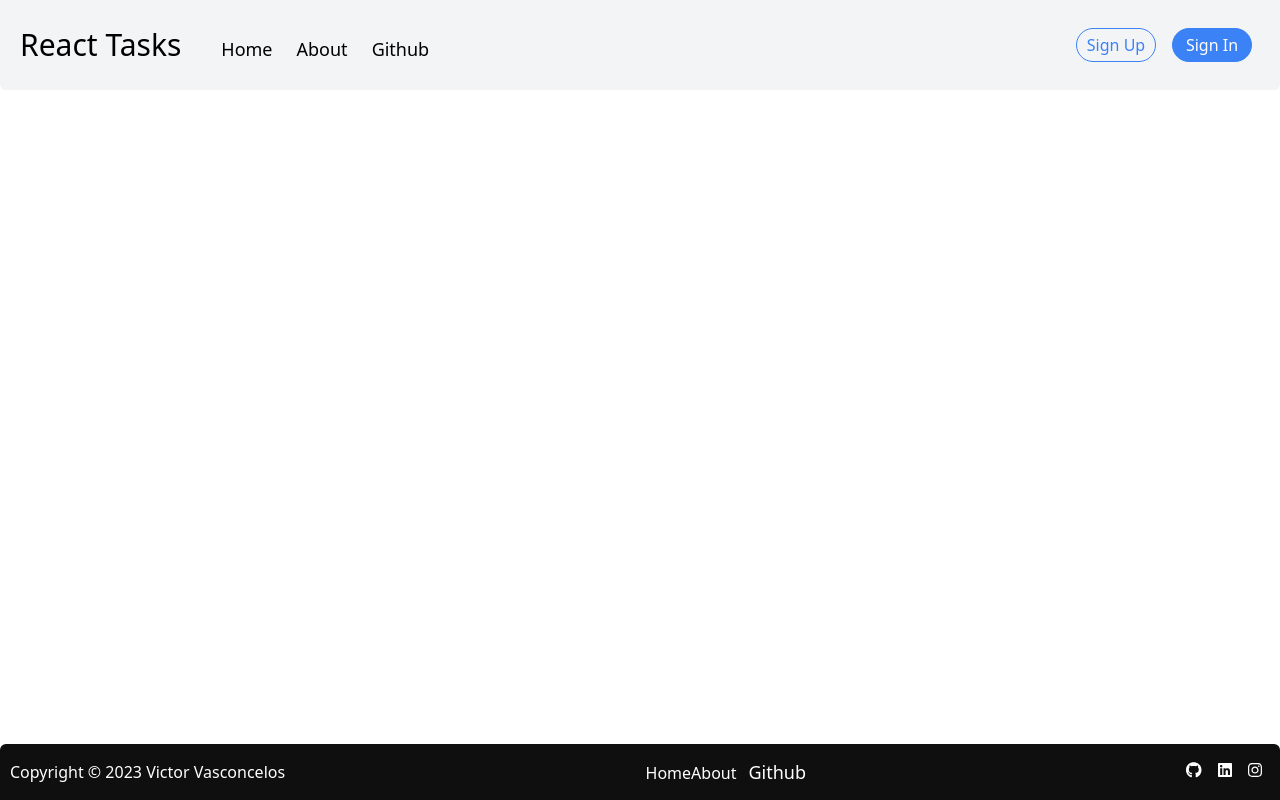
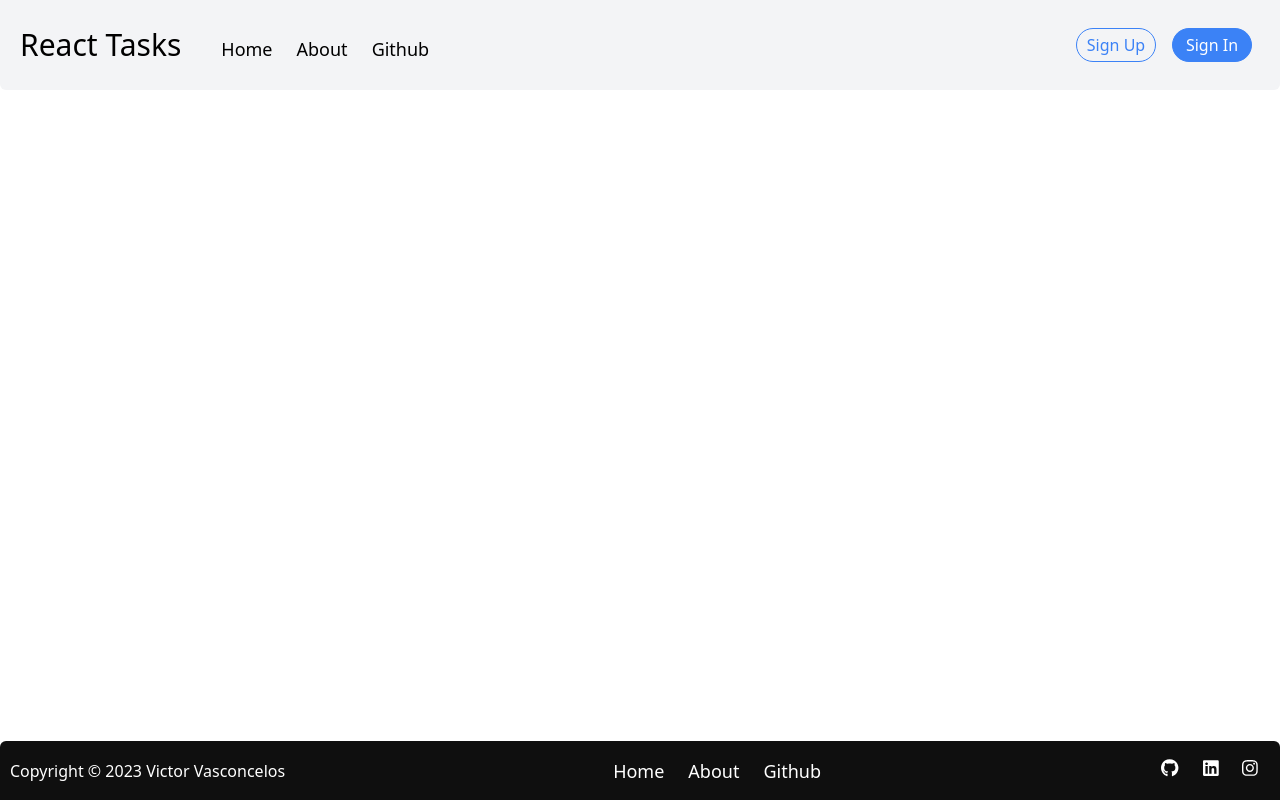
Before and after one commit to OVasconceloss/react-tasks, a React (Vite) app: page / in a window 1280 px wide. Built offline with nearby package versions, Linux system fonts and the light colour scheme.

Commit message:
:lipstick: style: Add class for footer-link

```diff
--- a/src/styles/index.css
+++ b/src/styles/index.css
@@ -2,6 +2,7 @@
 @tailwind components;
 @tailwind utilities;
 
-.header-link {
-    @apply px-3 text-lg transition duration-500 ease-in-out border-b border-solid border-transparent hover:text-l-blue hover:border-l-blue
+.header-link,
+.footer-link {
+    @apply px-3 text-lg transition duration-500 ease-in-out cursor-pointer border-b border-solid border-transparent hover:text-l-blue hover:border-l-blue
 }
```
